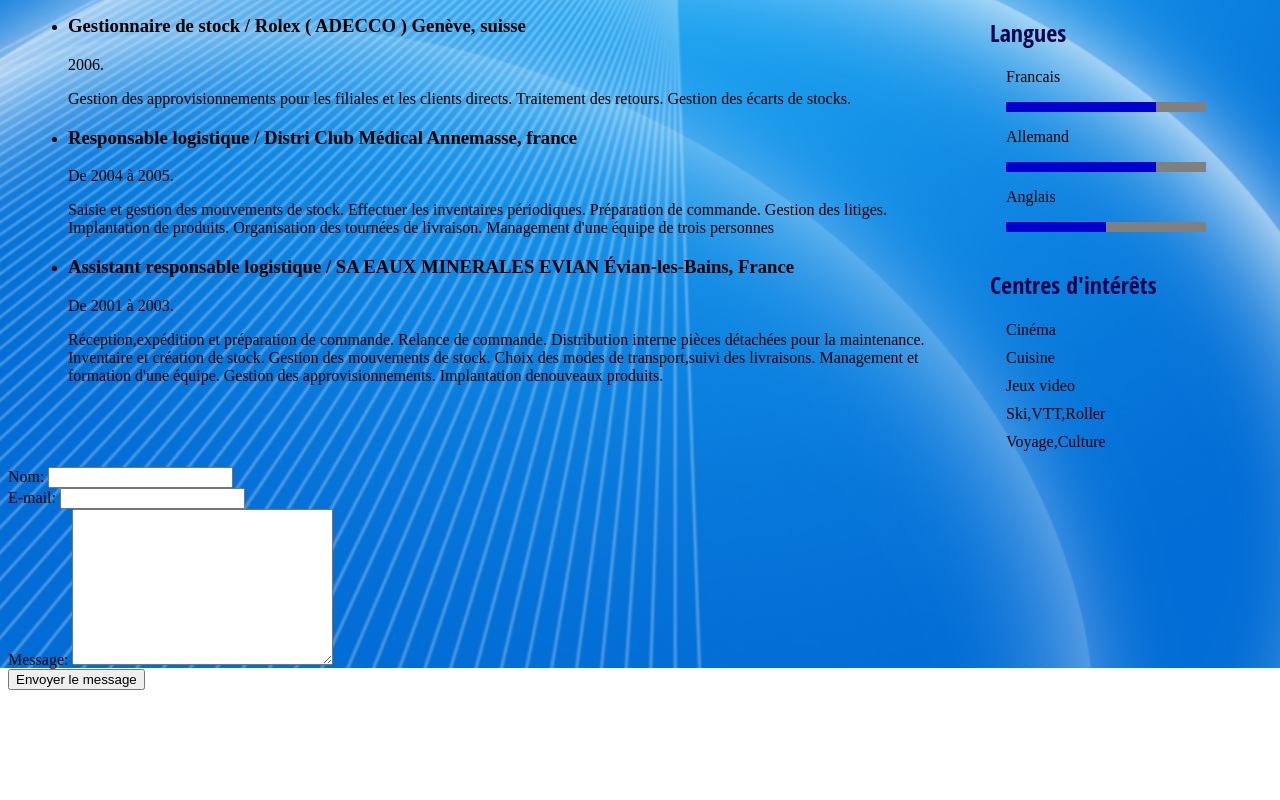
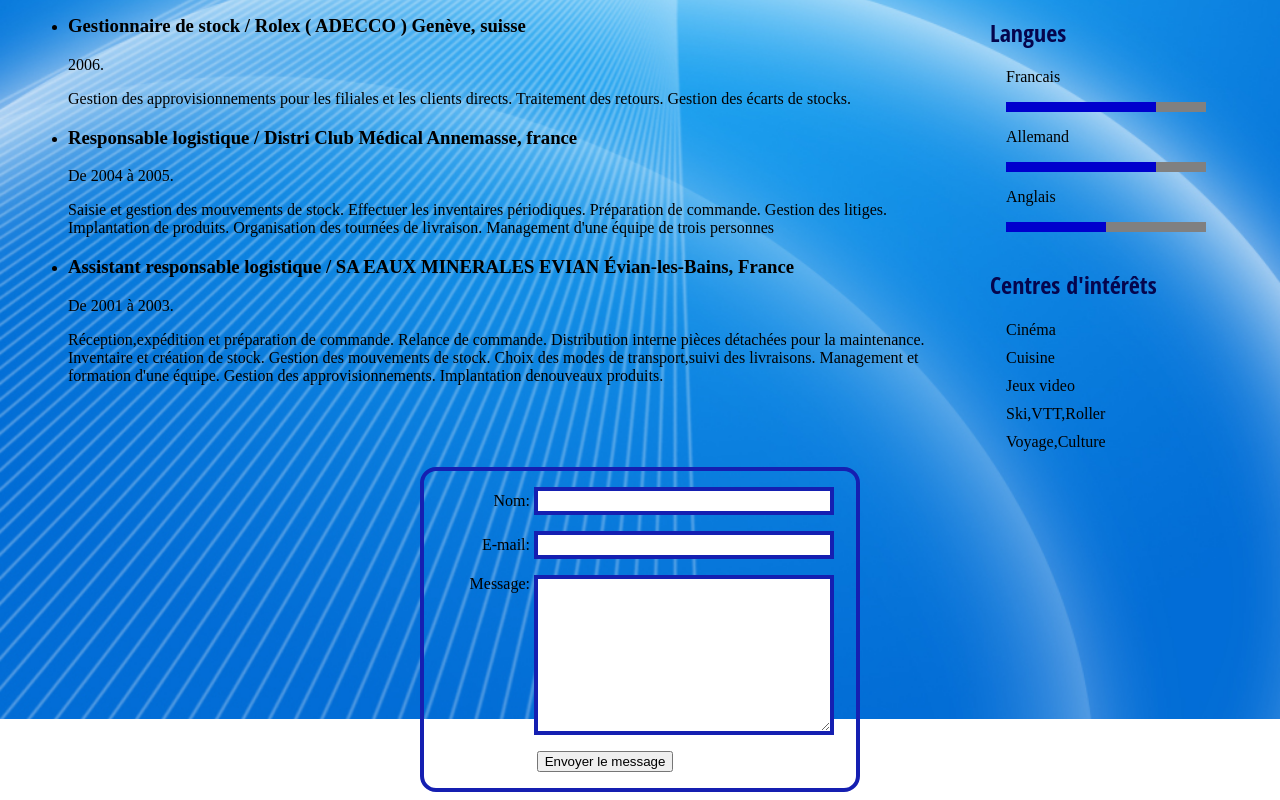
Before and after one commit to Jerome68870/Jerome, a plain HTML site: page index.html in a window 1280 px wide. Shown: the part 1074-1874 px from the top of the page. Before the commit the page ends 1772 px from the top, so only its background shows below. Drawn offline with Linux system fonts and the light colour scheme; a web font is replaced by a local one.

Commit message:
formulaire css

```diff
--- a/style.css
+++ b/style.css
@@ -96,3 +96,55 @@ header p{
      height: 10px;
      width: 150px;
 }
+
+footer > form{
+    /* centrer le formulaire */
+    margin: 0 auto;
+    width: 400px;
+    /* voir limite formulaire */
+    padding: 1em;
+    border: 4px solid rgb(21, 31, 177);
+    border-radius: 1em;
+}
+
+form div + div{
+    margin-top: 1em;
+}
+
+div > label {
+    /* alignement et taille étiquettes */
+    display: inline-block;
+    width: 90px;
+    text-align: right;
+}
+
+div > input,textarea{
+    /* même police pour tous les champs text */
+    font: 1em sans-serif ;
+    /* même dimension champs text */
+    width: 300px;
+    box-sizing: border-box;
+    /* harmoniser les bordures champs text */
+    border: 4px solid rgb(21, 31, 177);
+}
+
+input:focus, textarea:focus{
+    /* souligner les éléments actifs */
+    border-color: firebrick;
+}
+
+textarea{
+    /* aligner le champs texte avec les étiquettes */
+    vertical-align: top;
+    /* donner assez de la place pour écrire le texte */
+    height: 10em;
+}
+
+.button{
+    /* placer le bouton a la même position que le champ texte */
+    padding-left: 90px;
+}
+
+button{
+    margin-left: .5em;
+}
```
